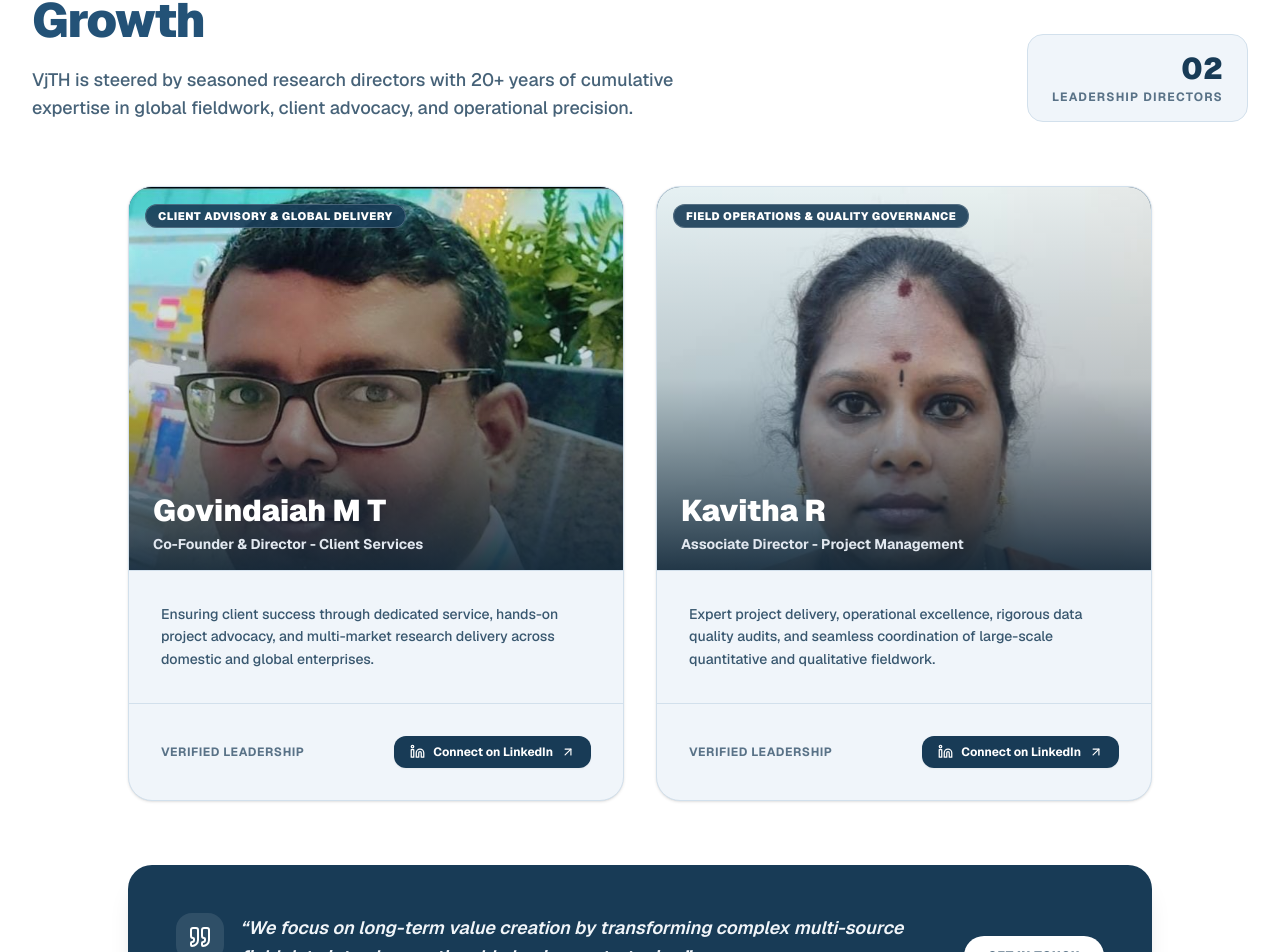
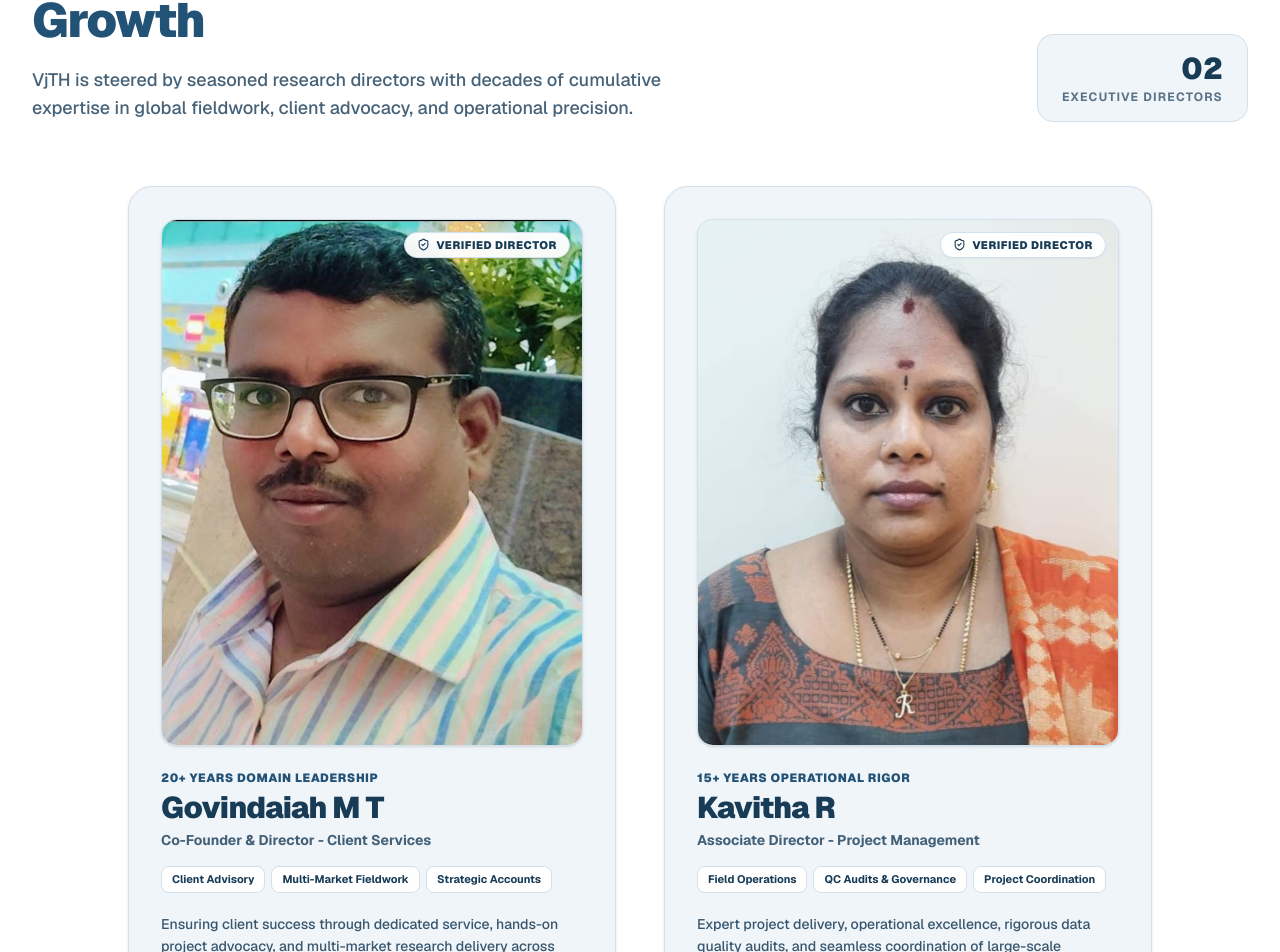
Before and after one commit to pariarul/vjth, a Next.js app: page / in a window 1280 px wide. Shown: the part 5621-6573 px from the top of the page. Built offline with nearby package versions, Linux system fonts and the light colour scheme.

Commit message:
new team image updata

```diff
--- a/components/Contact.jsx
+++ b/components/Contact.jsx
@@ -193,7 +193,7 @@ export default function Contact() {
                         required
                         value={formData.name}
                         onChange={(e) => setFormData({ ...formData, name: e.target.value })}
-                        placeholder="e.g. Ramesh Kumar"
+                        placeholder="Enter your name"
                         className="w-full px-4 py-3 bg-[#F0F5FA] border border-[#D2E0EC] rounded-xl text-xs font-medium text-[#183B56] placeholder:text-[#183B56]/40 focus:outline-none focus:border-[#183B56]"
                       />
                     </div>
@@ -207,7 +207,7 @@ export default function Contact() {
                         required
                         value={formData.email}
                         onChange={(e) => setFormData({ ...formData, email: e.target.value })}
-                        placeholder="e.g. name@company.com"
+                        placeholder="Enter you Email"
                         className="w-full px-4 py-3 bg-[#F0F5FA] border border-[#D2E0EC] rounded-xl text-xs font-medium text-[#183B56] placeholder:text-[#183B56]/40 focus:outline-none focus:border-[#183B56]"
                       />
                     </div>
@@ -224,7 +224,7 @@ export default function Contact() {
                         required
                         value={formData.phone}
                         onChange={(e) => setFormData({ ...formData, phone: e.target.value })}
-                        placeholder="+91 9876543210"
+                        placeholder="Enter Your Number"
                         className="w-full px-4 py-3 bg-[#F0F5FA] border border-[#D2E0EC] rounded-xl text-xs font-medium text-[#183B56] placeholder:text-[#183B56]/40 focus:outline-none focus:border-[#183B56]"
                       />
                     </div>
@@ -237,7 +237,7 @@ export default function Contact() {
                         type="text"
                         value={formData.organization}
                         onChange={(e) => setFormData({ ...formData, organization: e.target.value })}
-                        placeholder="e.g. Acme Insights / Mumbai"
+                        placeholder="Your City Name"
                         className="w-full px-4 py-3 bg-[#F0F5FA] border border-[#D2E0EC] rounded-xl text-xs font-medium text-[#183B56] placeholder:text-[#183B56]/40 focus:outline-none focus:border-[#183B56]"
                       />
                     </div>
--- a/components/team.jsx
+++ b/components/team.jsx
@@ -1,25 +1,26 @@
 "use client";
 
 import React from "react";
-import { Linkedin, ArrowUpRight, Award, ShieldCheck, Quote } from "lucide-react";
+import { Linkedin, ArrowUpRight, Award, ShieldCheck, Quote, CheckCircle2 } from "lucide-react";
 import Link from "next/link";
-import Image from "next/image";
 
 const team = [
   {
     name: "Govindaiah M T",
     role: "Co-Founder & Director - Client Services",
     image: "/Govindaiah.jpeg",
+    experience: "20+ Years Domain Leadership",
+    focus: ["Client Advisory", "Multi-Market Fieldwork", "Strategic Accounts"],
     bio: "Ensuring client success through dedicated service, hands-on project advocacy, and multi-market research delivery across domestic and global enterprises.",
-    specialty: "Client Advisory & Global Delivery",
     linkedin: "https://www.linkedin.com/in/govindaiah-m-t",
   },
   {
     name: "Kavitha R",
     role: "Associate Director - Project Management",
     image: "/Kavitha.jpeg",
+    experience: "15+ Years Operational Rigor",
+    focus: ["Field Operations", "QC Audits & Governance", "Project Coordination"],
     bio: "Expert project delivery, operational excellence, rigorous data quality audits, and seamless coordination of large-scale quantitative and qualitative fieldwork.",
-    specialty: "Field Operations & Quality Governance",
     linkedin: "https://www.linkedin.com/in/kavitha-r-58408439a",
   },
 ];
@@ -45,7 +46,7 @@ export default function Team() {
             </h2>
 
             <p className="text-base sm:text-lg text-[#183B56]/80 font-medium max-w-2xl">
-              VjTH is steered by seasoned research directors with 20+ years of cumulative expertise in global fieldwork, client advocacy, and operational precision.
+              VjTH is steered by seasoned research directors with decades of cumulative expertise in global fieldwork, client advocacy, and operational precision.
             </p>
           </div>
 
@@ -53,67 +54,80 @@ export default function Team() {
             <div className="p-4 px-6 rounded-2xl bg-[#F0F5FA] border border-[#D2E0EC] text-right min-w-[150px]">
               <div className="text-3xl font-black text-[#183B56]">02</div>
               <div className="text-xs font-bold text-[#183B56]/70 uppercase tracking-widest mt-0.5">
-                Leadership Directors
+                Executive Directors
               </div>
             </div>
           </div>
         </div>
 
-        {/* 2-Member Executive Grid (Balanced 2-Column Layout) */}
-        <div className="grid md:grid-cols-2 gap-8 mb-16 max-w-5xl mx-auto">
+        {/* Executive Cards Grid - Clear Portrait Photo Display */}
+        <div className="grid md:grid-cols-2 gap-8 lg:gap-12 mb-16 max-w-5xl mx-auto">
           {team.map((member, index) => (
             <div
               key={index}
-              className="rounded-3xl bg-[#F0F5FA] border border-[#D2E0EC] overflow-hidden shadow-sm hover:shadow-xl hover:border-[#183B56] transition-all duration-300 flex flex-col justify-between group"
+              className="rounded-3xl bg-[#F0F5FA] border border-[#D2E0EC] p-6 sm:p-8 shadow-sm hover:shadow-xl hover:border-[#183B56] transition-all duration-300 flex flex-col justify-between group"
             >
               <div>
-                {/* Photo Container */}
-                <div className="relative h-80 sm:h-96 w-full bg-[#183B56] overflow-hidden border-b border-[#D2E0EC]">
-                  <Image
+                {/* 100% CLEAR PORTRAIT CONTAINER - No Dark Overlays, Natural Aspect Ratio */}
+                <div className="relative w-full aspect-[4/5] rounded-2xl overflow-hidden bg-white border border-[#D2E0EC] shadow-sm mb-6">
+                  <img
                     src={member.image}
                     alt={member.name}
-                    fill
-                    className="object-cover object-top group-hover:scale-104 transition-transform duration-500"
+                    className="w-full h-full object-cover object-top transition-transform duration-500 group-hover:scale-102"
                   />
-                  <div className="absolute inset-0 bg-gradient-to-t from-[#0E2436]/90 via-[#0E2436]/20 to-transparent" />
-
-                  {/* Specialty Tag overlay */}
-                  <div className="absolute top-4 left-4">
-                    <span className="px-3 py-1 rounded-full bg-[#183B56]/90 backdrop-blur-xs text-[11px] font-black uppercase tracking-wider text-white border border-white/20">
-                      {member.specialty}
+                  {/* Clean verified badge in top right */}
+                  <div className="absolute top-3 right-3">
+                    <span className="px-3 py-1 rounded-full bg-white/95 backdrop-blur-xs text-[11px] font-black uppercase tracking-wider text-[#183B56] border border-[#D2E0EC] shadow-xs flex items-center gap-1.5">
+                      <ShieldCheck size={13} className="text-[#183B56]" />
+                      <span>Verified Director</span>
                     </span>
                   </div>
+                </div>
 
-                  {/* Name overlay */}
-                  <div className="absolute bottom-4 left-6 right-6">
-                    <h3 className="text-2xl sm:text-3xl font-black text-white leading-tight">
+                {/* Director Information - Cleanly Below The Photo */}
+                <div className="space-y-3">
+                  <div>
+                    <div className="text-xs font-black uppercase tracking-wider text-[#235277]">
+                      {member.experience}
+                    </div>
+                    <h3 className="text-2xl sm:text-3xl font-black text-[#183B56] tracking-tight mt-1">
                       {member.name}
                     </h3>
-                    <p className="text-xs sm:text-sm font-bold text-slate-200 mt-1">
+                    <p className="text-sm font-bold text-[#183B56]/80 mt-1">
                       {member.role}
                     </p>
                   </div>
-                </div>
 
-                {/* Bio */}
-                <div className="p-6 sm:p-8">
-                  <p className="text-sm text-[#183B56]/85 font-medium leading-relaxed">
+                  {/* Focus Chips */}
+                  <div className="flex flex-wrap gap-1.5 pt-1">
+                    {member.focus.map((item, fIdx) => (
+                      <span
+                        key={fIdx}
+                        className="px-2.5 py-1 rounded-lg bg-white border border-[#D2E0EC] text-[11px] font-bold text-[#183B56]"
+                      >
+                        {item}
+                      </span>
+                    ))}
+                  </div>
+
+                  {/* Bio */}
+                  <p className="text-sm text-[#183B56]/85 font-medium leading-relaxed pt-2">
                     {member.bio}
                   </p>
                 </div>
               </div>
 
               {/* Bottom Connect Bar */}
-              <div className="p-6 sm:p-8 pt-0 border-t border-[#D2E0EC] flex items-center justify-between mt-auto">
+              <div className="pt-6 mt-6 border-t border-[#D2E0EC] flex items-center justify-between">
                 <span className="text-xs font-bold text-[#183B56]/70 uppercase tracking-wider">
-                  Verified Leadership
+                  Professional Profile
                 </span>
 
                 <Link
                   href={member.linkedin}
                   target="_blank"
                   rel="noopener noreferrer"
-                  className="inline-flex items-center gap-2 px-4 py-2 rounded-xl bg-[#183B56] text-white hover:bg-[#235277] text-xs font-bold transition-all shadow-xs"
+                  className="inline-flex items-center gap-2 px-5 py-2.5 rounded-xl bg-[#183B56] text-white hover:bg-[#235277] text-xs font-bold transition-all shadow-xs"
                   aria-label={`Connect with ${member.name} on LinkedIn`}
                 >
                   <Linkedin size={15} />
@@ -144,7 +158,7 @@ export default function Team() {
 
             <a
               href="#contact"
-              className="shrink-0 px-6 py-3 bg-white text-[#183B56] hover:bg-slate-100 text-xs font-black rounded-full shadow-md transition-all uppercase tracking-wider"
+              className="shrink-0 px-7 py-3 bg-white text-[#183B56] hover:bg-slate-100 text-xs font-black rounded-full shadow-md transition-all uppercase tracking-wider"
             >
               Get in Touch
             </a>
```
